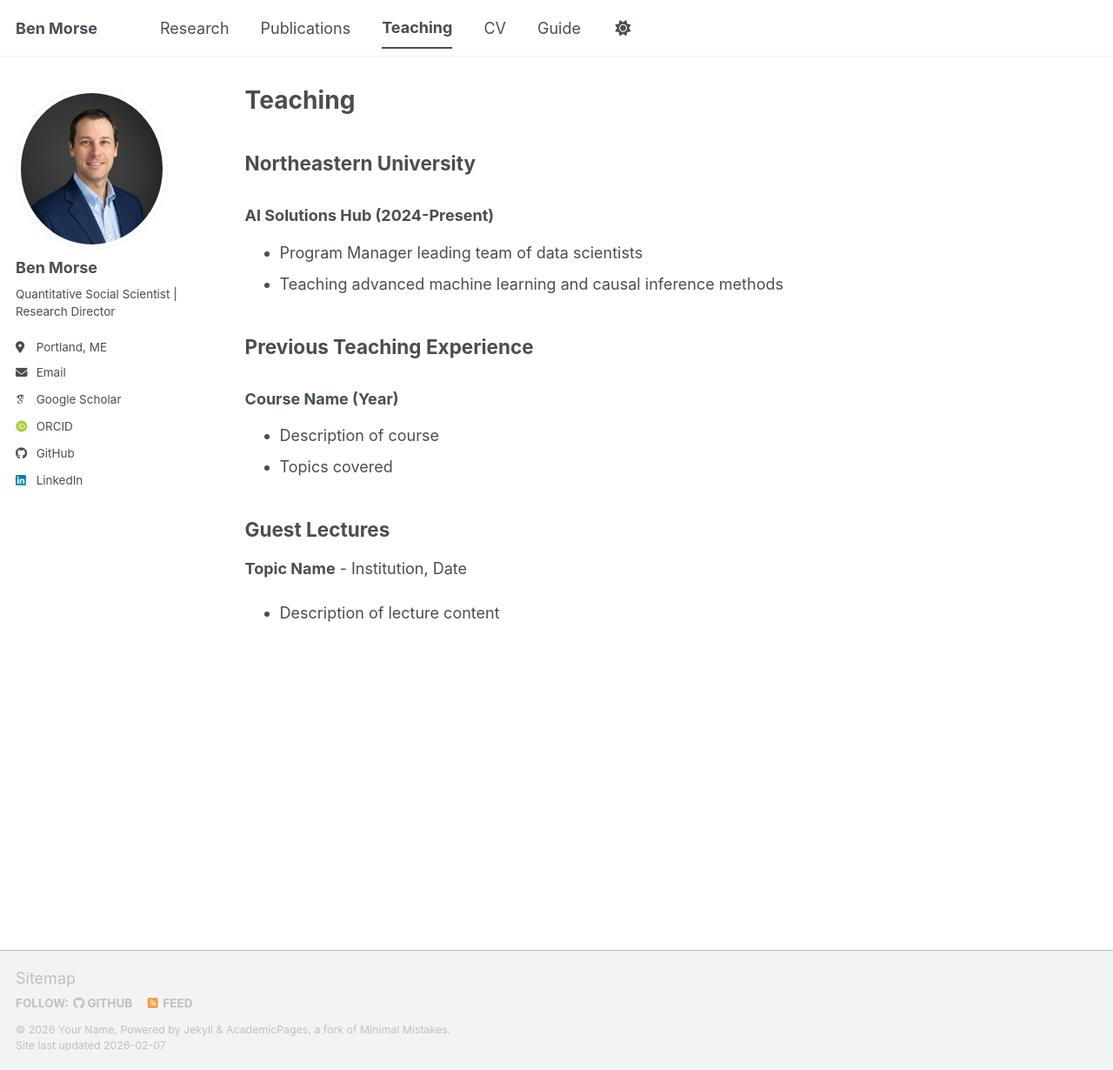
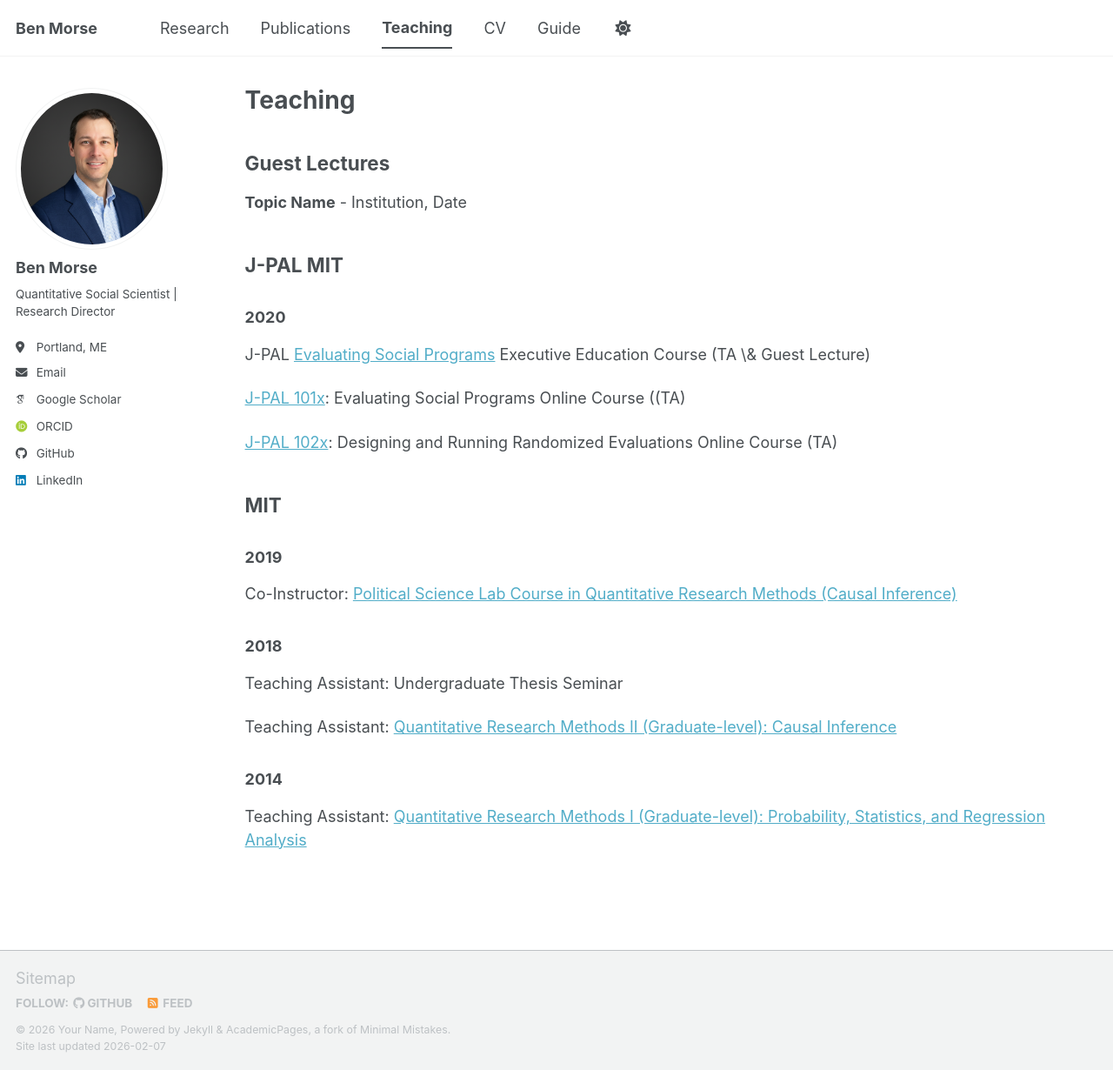
Before and after one commit to bensmorse/bensmorse.github.io, a Jekyll site: the page built from _pages/teaching.md, in a window 1280 px wide and 1230 px high. Shown: the whole window at 87% size. Built offline with Jekyll 4.4.1, drawn with Linux system fonts in a browser that asks for light colours; some web fonts are replaced; a script bundle is joined from its source files by our own code; library files that are not in the unit come from our copies.

Commit message:
Update teaching.md

```diff
--- a/_pages/teaching.md
+++ b/_pages/teaching.md
@@ -5,19 +5,32 @@ permalink: /teaching/
 author_profile: true
 ---
 
-## Northeastern University
-
-### AI Solutions Hub (2024-Present)
-- Program Manager leading team of data scientists
-- Teaching advanced machine learning and causal inference methods
-
-## Previous Teaching Experience
-
-### Course Name (Year)
-- Description of course
-- Topics covered
-
 ## Guest Lectures
 
 **Topic Name** - Institution, Date
-- Description of lecture content
+
+## J-PAL MIT
+
+### 2020
+
+J-PAL [Evaluating Social Programs](https://www.povertyactionlab.org/evaluating-social-programs) Executive Education Course (TA \& Guest Lecture)
+
+[J-PAL 101x](https://mitxonline.mit.edu/courses/course-v1:MITxT+JPAL101x/): Evaluating Social Programs Online Course ((TA)
+
+[J-PAL 102x](https://mitxonline.mit.edu/courses/course-v1:MITxT+JPAL101x/): Designing and Running Randomized Evaluations Online Course (TA)
+
+## MIT
+
+### 2019
+
+Co-Instructor: [Political Science Lab Course in Quantitative Research Methods (Causal Inference)](/files/syl-pslab-2019.pdf)
+
+### 2018
+
+Teaching Assistant: Undergraduate Thesis Seminar
+
+Teaching Assistant: [Quantitative Research Methods II (Graduate-level): Causal Inference](/files/17_802_syll2018.pdf)
+
+### 2014
+
+Teaching Assistant: [Quantitative Research Methods I (Graduate-level): Probability, Statistics, and Regression Analysis](/files/17_800_syll14.pdf)
```
